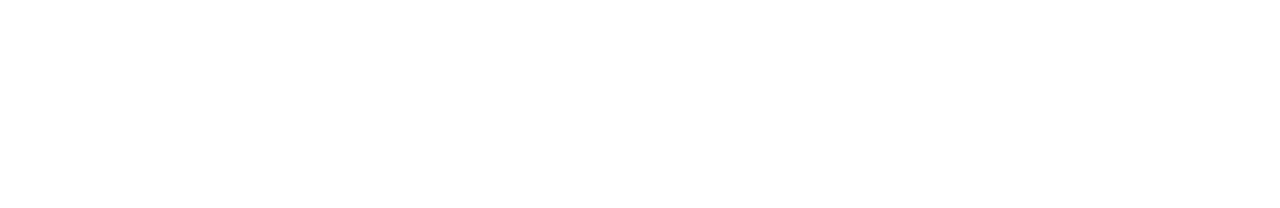
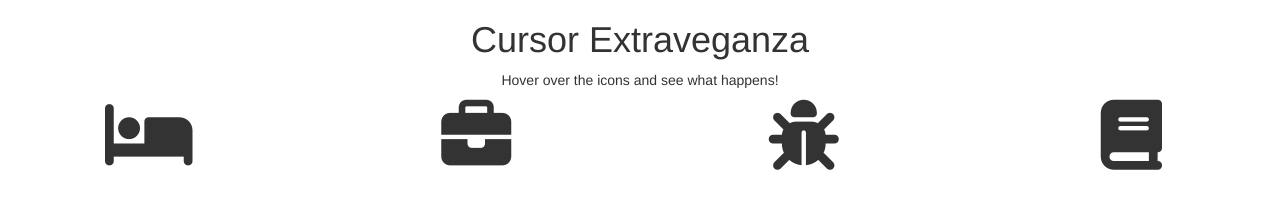
Before and after one commit to abby-garcia/180_cursor, a plain HTML site: page index.html in a window 1280 px wide. Drawn offline with nearby package versions, Linux system fonts and the light colour scheme.

Commit message:
some icons

```diff
--- a/css/main.css
+++ b/css/main.css
@@ -0,0 +1,3 @@
+*{
+	text-align: center;
+}
--- a/index.html
+++ b/index.html
@@ -7,6 +7,8 @@
         <meta name="description" content="">
         <meta name="viewport" content="width=device-width, initial-scale=1">
 
+        <script src="https://use.fontawesome.com/cde9c75c95.js"></script>
+
         <link rel="stylesheet" href="css/bootstrap.min.css">
 
         <link rel="stylesheet" href="css/bootstrap-theme.min.css">
@@ -15,6 +17,39 @@
         <script src="js/vendor/modernizr-2.8.3-respond-1.4.2.min.js"></script>
     </head>
     <body>
+
+    <!-- title -->
+    <section class="title">
+        <h1>Cursor Extraveganza</h1>
+    </section>
+
+<!-- instructions -->
+    <section class="instrction">
+        <p>Hover over the icons and see what happens!</p>
+
+    </section>
+
+<!-- icons -->
+
+<section class="icons">
+    <div class="row">
+        <div class="col-md-3">
+            <i class="fa fa-bed fa-5x" aria-hidden="true"></i>
+        </div>
+        <div class="col-md-3">
+            <i class="fa fa-briefcase fa-5x" aria-hidden="true"></i>
+        </div>
+        <div class="col-md-3">
+            <i class="fa fa-bug fa-5x" aria-hidden="true"></i>
+        </div>
+        <div class="col-md-3">
+            <i class="fa fa-book fa-5x" aria-hidden="true"></i>
+        </div>
+    </div>
+
+
+</section>
+
            <script src="http://ajax.googleapis.com/ajax/libs/jquery/1.11.2/jquery.min.js"></script>
         <script>window.jQuery || document.write('<script src="js/vendor/jquery-1.11.2.min.js"><\/script>')</script>
 
```
